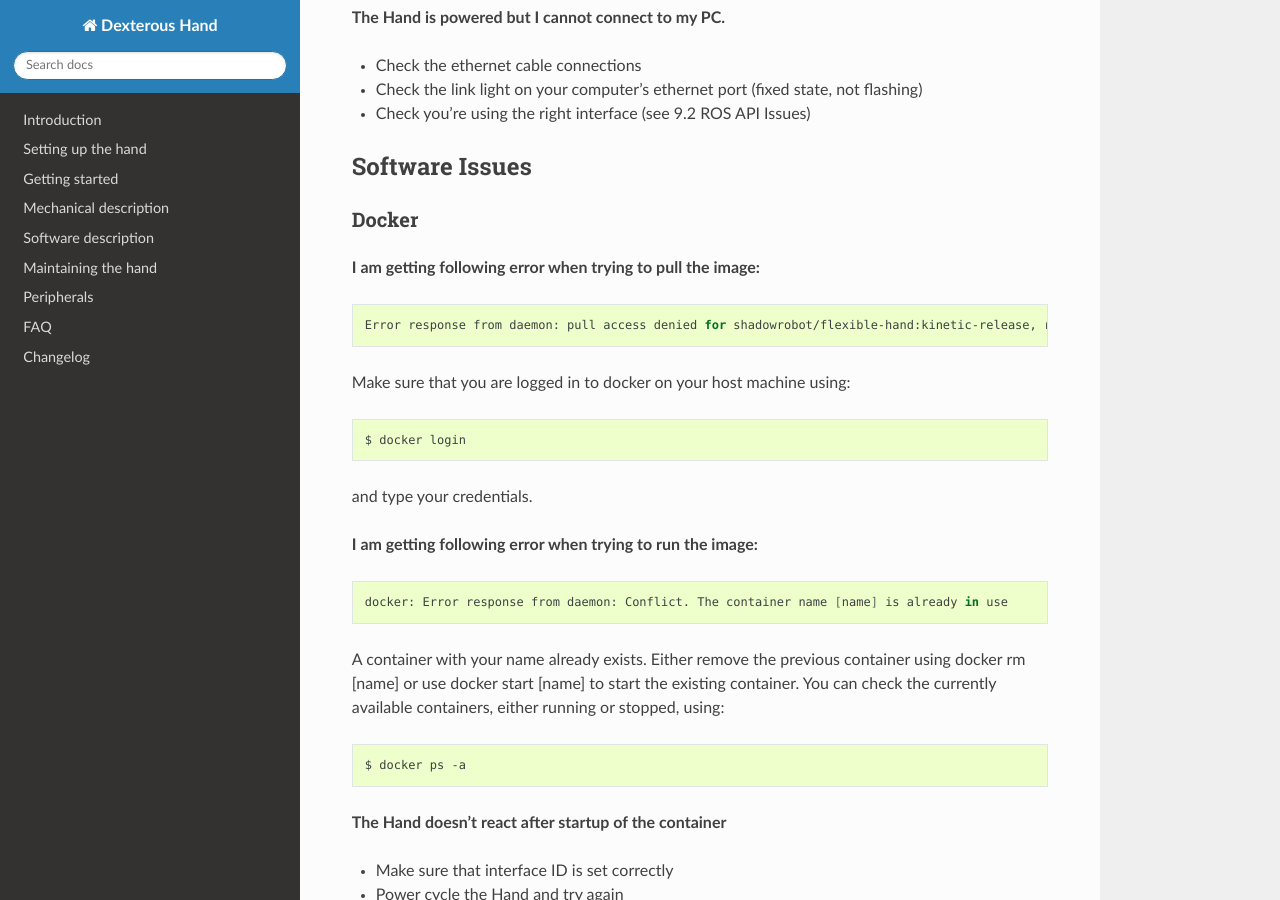
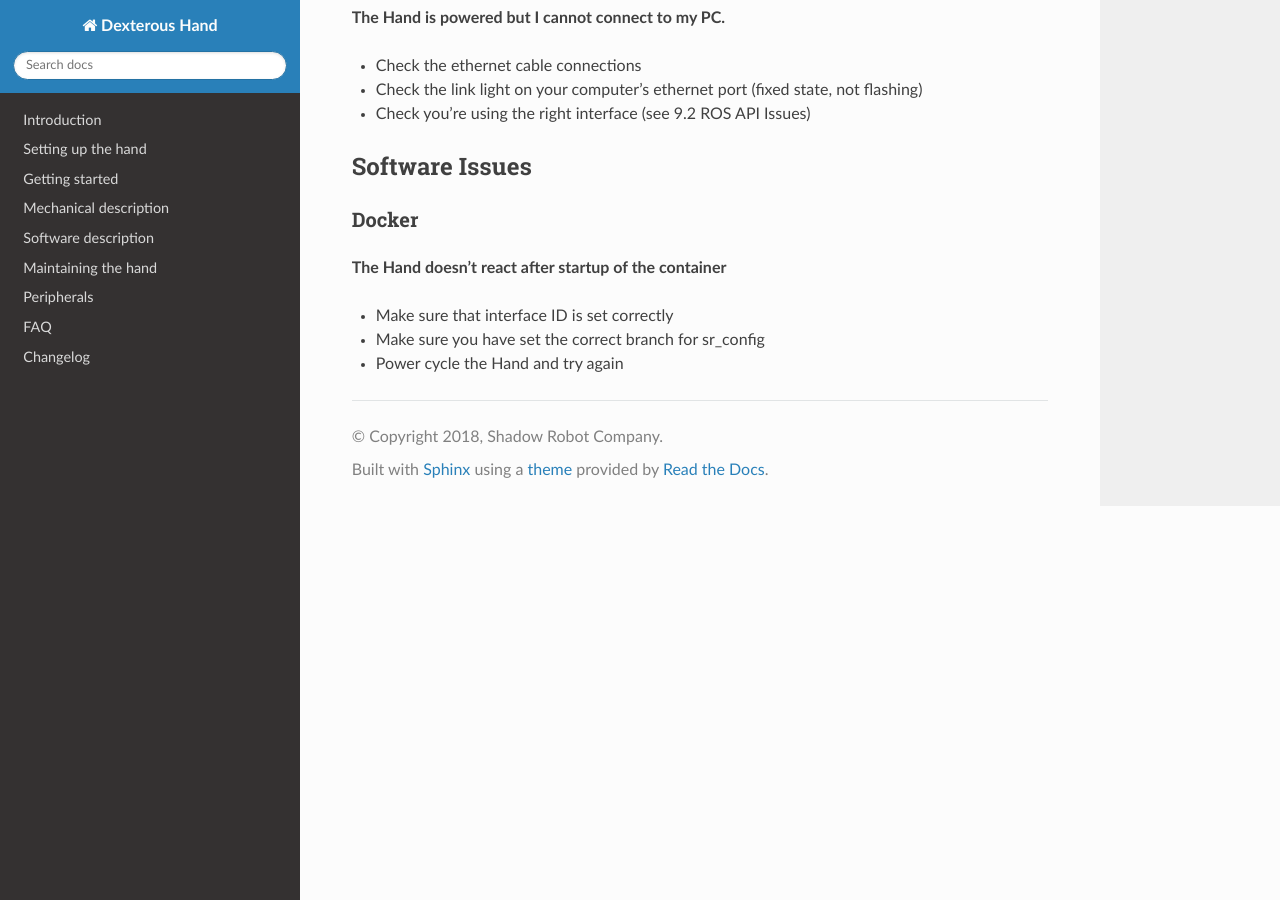
Before and after one commit to shadow-robot/sr_dexterous_hand_documentation, a Sphinx documentation site: the page built from docs/user_guide/8_FAQ.md, in a window 1280 px wide and 900 px high, scrolled down 666 px. Built offline with Sphinx 7.4.7 and the Read the Docs theme 2.0.0, drawn with Linux system fonts in a browser that asks for light colours; some of the changed text lies outside the part shown.

Commit message:
minor fixes and cleaning

````diff
--- a/docs/user_guide/8_FAQ.md
+++ b/docs/user_guide/8_FAQ.md
@@ -6,7 +6,7 @@ A list of common issues and how to resolve them.
 
 **How do I know when the Hand is powered on?**
 
-* There are lights on the back covers of the fingers. See 3.4
+* There are lights ...
 * The fans should be audible
 
 **The Hand is not powered.**
@@ -32,28 +32,8 @@ A list of common issues and how to resolve them.
 ## Software Issues
 ### Docker
 
-**I am getting following error when trying to pull the image:**
-```bash
-Error response from daemon: pull access denied for shadowrobot/flexible-hand:kinetic-release, repository does not exist or may require 'docker login'
-```
-
-Make sure that you are logged in to docker on your host machine using:
-```bash
-$ docker login
-```
-and type your credentials.
-
-**I am getting following error when trying to run the image:**
-```bash
-docker: Error response from daemon: Conflict. The container name [name] is already in use
-```
-A container with your name already exists. Either remove the previous container using docker rm [name] or use docker start [name] to start the existing container. You can check the currently available containers, either running or stopped, using:
-
-```bash
-$ docker ps -a
-```
-
 **The Hand doesn’t react after startup of the container**
 
 * Make sure that interface ID is set correctly
+* Make sure you have set the correct branch for sr_config
 * Power cycle the Hand and try again
````
Also changed, not shown: docs/index.md (+3 -4 lines), docs/user_guide/1_introduction.md (+0 -3 lines), docs/user_guide/4_mechanical_description.md (+2 -11 lines), docs/user_guide/9_changelog.md (+4 -3 lines).
